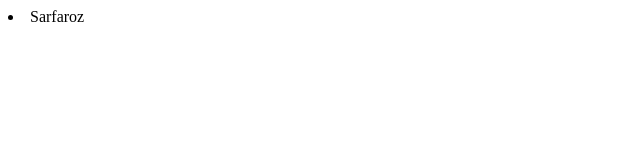
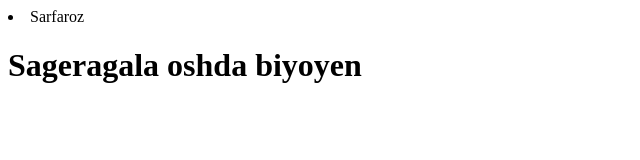
Before and after one commit to Green-Belt05/Jak, a plain HTML site: page index.html in a window 1280 px wide. Shown: the whole page, without its empty margins (0-640 px from the left). Drawn offline with Linux system fonts and the light colour scheme.

Commit message:
Dobavili zagolovok

```diff
--- a/index.html
+++ b/index.html
@@ -5,6 +5,7 @@
         Sarfaroz
     </li>
     <link rel=stylesheet href="styled.css">
+    <h1>Sageragala oshda biyoyen </h1>
 </body>
 
 
```
